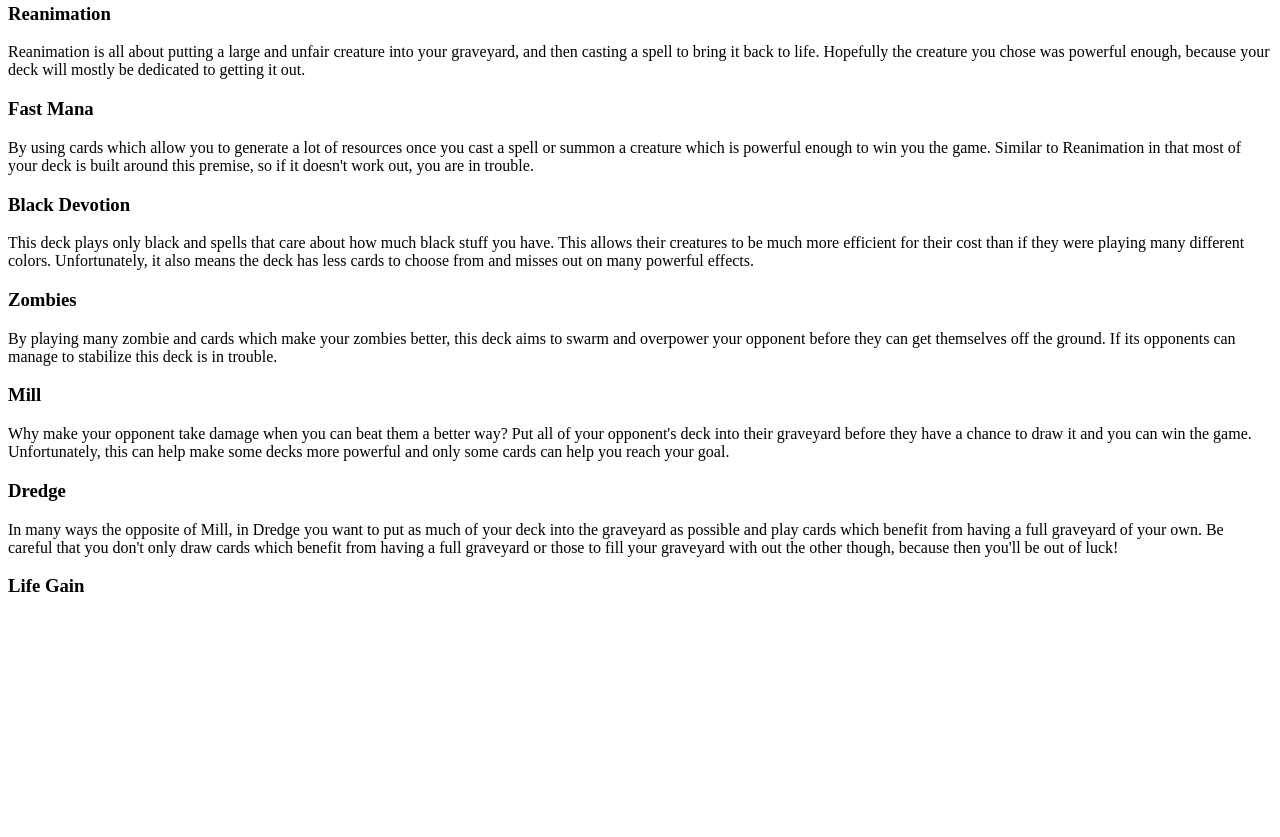
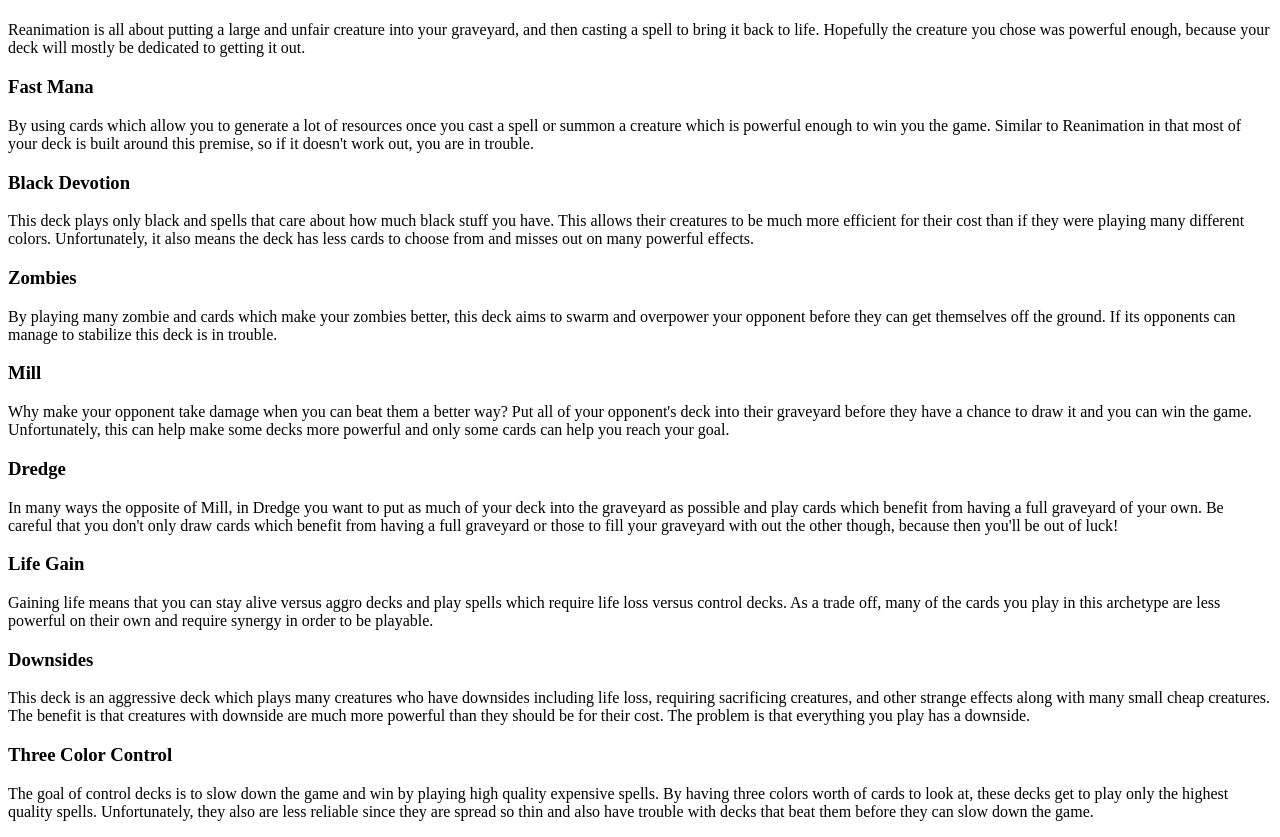
Before and after one commit to SudoSanauu/SudoSanauu.github.io, a plain HTML site: page archetypes.html in a window 1280 px wide. Shown: the part 535-1372 px from the top of the page. Before the commit the page ends 1151 px from the top, so only its background shows below. Drawn offline with Linux system fonts and the light colour scheme.

Commit message:
Finish archetype description

```diff
--- a/archetypes.html
+++ b/archetypes.html
@@ -56,11 +56,6 @@
 		<td>Aggro</td>
 	</tr>
 	<tr>
-		<td>Downsides</td>
-		<td>Black Red</td>
-		<td>Aggro</td>
-	</tr>
-	<tr>
 		<td>3 Color Control</td>
 		<td>Black + 2</td>
 		<td>Control</td>
@@ -100,7 +95,15 @@
 
 <h3>Life Gain</h3>
 <p>
-
+	Gaining life means that you can stay alive versus aggro decks and play spells which require life loss versus control decks. As a trade off, many of the cards you play in this archetype are less powerful on their own and require synergy in order to be playable.
+</p>
+<h3>Downsides</h3>
+<p>
+	This deck is an aggressive deck which plays many creatures who have downsides including life loss, requiring sacrificing creatures, and other strange effects along with many small cheap creatures. The benefit is that creatures with downside are much more powerful than they should be for their cost. The problem is that everything you play has a downside.
+</p>
+<h3>Three Color Control</h3>
+<p>
+	The goal of control decks is to slow down the game and win by playing high quality expensive spells. By having three colors worth of cards to look at, these decks get to play only the highest quality spells. Unfortunately, they also are less reliable since they are spread so thin and also have trouble with decks that beat them before they can slow down the game.
 </p>
 
 
```
